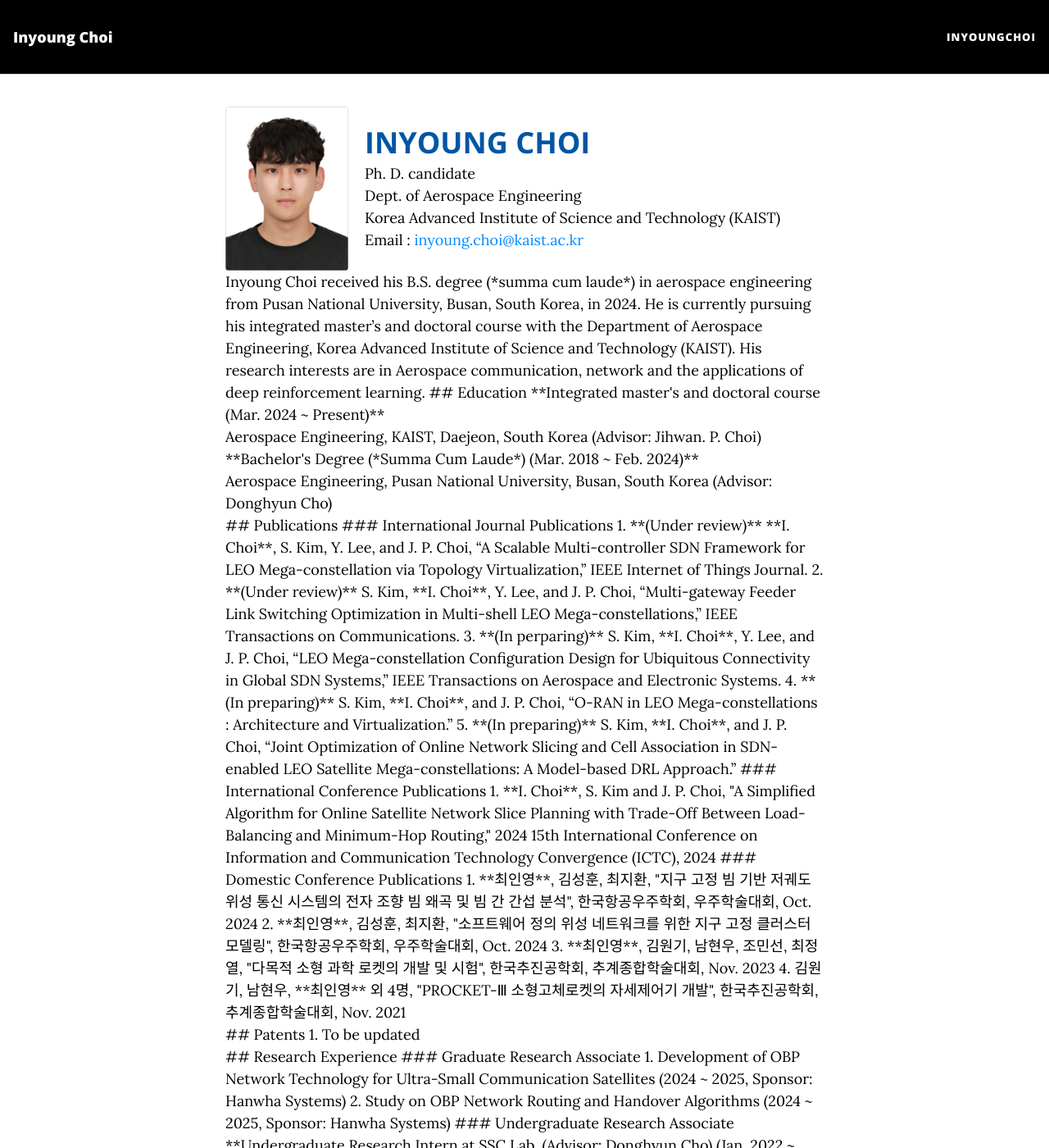
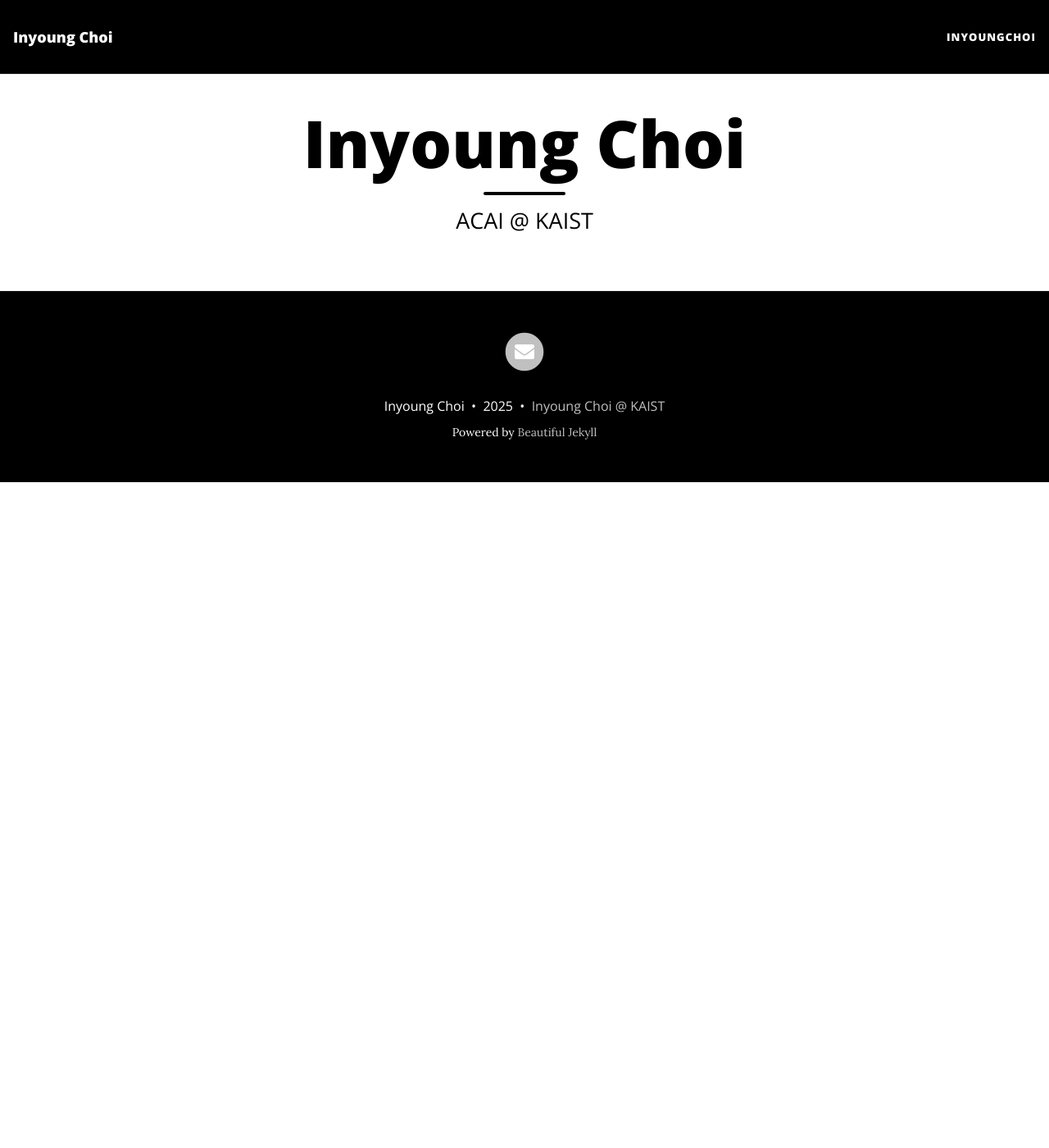
Before and after one commit to InyoungChoi-acai/InyoungChoi-acai.github.io, a Jekyll site: the page built from index.html, in a window 1280 px wide and 1400 px high. Shown: the whole window at 82% size. Built offline with Jekyll 4.4.1, drawn with Linux system fonts in a browser that asks for light colours; nearby versions of some CDN libraries; the list of posts is cut into pages by our own code; some of the changed text lies outside the part shown.

Commit message:
Update index.html

```diff
--- a/index.html
+++ b/index.html
@@ -1,108 +1,5 @@
 ---
 layout: home
+title: Inyoung Choi
+subtitle: ACAI @ KAIST
 ---
-
-<div style="display: flex; align-items: center; gap: 20px;">
-
-  <img src="/assets/img/최인영.jpg" alt="Choi, Inyoung" style="width: 150px; height: 200px; border-radius: 4px;">
-
-  <div>
-    <h1 style="color: #0056A4; font-weight: bold; margin: 0;">INYOUNG CHOI</h1>
-    <p style="margin: 4px 0 0 0;">
-      Ph. D. candidate<br>
-      Dept. of Aerospace Engineering<br>
-      Korea Advanced Institute of Science and Technology (KAIST)<br>
-      Email : <a href="mailto:inyoung.choi@kaist.ac.kr">inyoung.choi@kaist.ac.kr</a>
-    </p>
-  </div>
-
-</div>
-
-Inyoung Choi received his B.S. degree (*summa cum laude*) in aerospace engineering from Pusan National University, Busan, South Korea, in 2024. He is currently pursuing his integrated master’s and doctoral course with the Department of Aerospace Engineering, Korea Advanced Institute of Science and Technology (KAIST). His research interests are in Aerospace communication, network and the applications of deep reinforcement learning.
-
-
-## Education
- **Integrated master's and doctoral course (Mar. 2024 ~ Present)**<br>
- Aerospace Engineering, KAIST, Daejeon, South Korea (Advisor: Jihwan. P. Choi)<br>
-
- **Bachelor's Degree (*Summa Cum Laude*) (Mar. 2018 ~ Feb. 2024)**<br>
- Aerospace Engineering, Pusan National University, Busan, South Korea (Advisor: Donghyun Cho)
-
-<br>
-
-## Publications
-### International Journal Publications
-  1. **(Under review)** **I. Choi**, S. Kim, Y. Lee, and J. P. Choi, “A Scalable Multi-controller SDN Framework for LEO Mega-constellation via Topology Virtualization,” IEEE Internet of Things Journal.
-
-  2. **(Under review)** S. Kim, **I. Choi**, Y. Lee, and J. P. Choi, “Multi-gateway Feeder Link Switching Optimization in Multi-shell LEO Mega-constellations,”  IEEE Transactions on Communications.
-
-  3. **(In perparing)** S. Kim, **I. Choi**, Y. Lee, and J. P. Choi, “LEO Mega-constellation Configuration Design for Ubiquitous Connectivity in Global SDN Systems,” IEEE Transactions on Aerospace and Electronic Systems.
-
-  4. **(In preparing)** S. Kim, **I. Choi**, and J. P. Choi, “O-RAN in LEO Mega-constellations : Architecture and Virtualization.”
-
-  5. **(In preparing)** S. Kim, **I. Choi**, and J. P. Choi, “Joint Optimization of Online Network Slicing and Cell Association in SDN-enabled LEO Satellite Mega-constellations: A Model-based DRL Approach.”
-
-### International Conference Publications
-  1. **I. Choi**, S. Kim and J. P. Choi, "A Simplified Algorithm for Online Satellite Network Slice Planning with Trade-Off Between Load-Balancing and Minimum-Hop Routing," 2024 15th International Conference on Information and Communication Technology Convergence (ICTC), 2024
-
-### Domestic Conference Publications
-  1. **최인영**, 김성훈, 최지환, "지구 고정 빔 기반 저궤도 위성 통신 시스템의 전자 조향 빔 왜곡 및 빔 간 간섭 분석", 한국항공우주학회, 우주학술대회, Oct. 2024
-  2. **최인영**, 김성훈, 최지환, "소프트웨어 정의 위성 네트워크를 위한 지구 고정 클러스터 모델링", 한국항공우주학회, 우주학술대회, Oct. 2024
-  3. **최인영**, 김원기, 남현우, 조민선, 최정열, "다목적 소형 과학 로켓의 개발 및 시험", 한국추진공학회, 추계종합학술대회, Nov. 2023
-  4. 김원기, 남현우, **최인영** 외 4명, "PROCKET-Ⅲ 소형고체로켓의 자세제어기 개발", 한국추진공학회, 추계종합학술대회, Nov. 2021
-
-<br>
-
-## Patents
-1. To be updated
-
-<br>
-
-## Research Experience
-### Graduate Research Associate
- 1. Development of OBP Network Technology for Ultra-Small Communication Satellites  (2024 ~ 2025, Sponsor: Hanwha Systems)
- 2. Study on OBP Network Routing and Handover Algorithms (2024 ~ 2025, Sponsor: Hanwha Systems)
-
-### Undergraduate Research Associate
-**Undergraduate Research Intern at SSC Lab. (Advisor: Donghyun Cho) (Jan. 2022 ~ Jan. 2024)**
- 1. Research for Advancing Technologies of Reusable Uncrewed Space Vehicles (Jan. 2023 ~ Dec. 2023) <br>
-   : Developed a dynamic simulator by using dual quaternion
- 2. Study on the Relative Dynamics for Rendezvous Optimization Mission (Jan. 2023 ~ Dec. 2023) <br>
-   : Developed a rendezvous trajectory optimization algorithm using Trajectory Correction Maneuver (TCM)
- 3. Study on the Satellite’s Attitude Control (Jul. 2022 ~ Dec. 2023) <br>
-   : Designed the satellite’s ADCS simulator based on Simulink and MATLAB
-
-**Solid-propellant Based Retro Rocket Development (Jan. 2021 ~ Dec. 2021)**
-  1. Developed a PD controller and thrust vector control system using Arduino
-  2. Designed a ground station GUI using the Processing programming language
-  3. Established the flight S/W for a scientific rocket
-
-<br>
-
-## Honors and Awards
-  1. **Participation prize**, The Korean Society of Aeronautics and Space Science (June. 2023)<br>
-  : Student Paper Competition, Aerospace science competition for undergraduate students
-
-  2. **Outstanding** Presentation Paper Award, Korea Society of Propulsion Engineering (May. 2022)<br>
-  : Rocket Academic Competition, Aerospace Science Competition
-
-  3. **Gold medal**, Korea Aerospace Research Institute (Dec. 2021)<br>
-  : Rocket Academic Competition, Aerospace Science Competition
-
-  4. **Grand prize**, Ministerial of Science and ICT (Dec. 2021)<br>
-  : Rocket Launch Competition, Aerospace Science Competition
-
-<br>
-
-## Scholarship
-  1. **Hyunsong Educational & Cultural Foundation Scholarship (2025 ~ )**<br>
-  For 10 consecutive semesters, 10M KRW/semester
-
-  2. **Kim Young-Han Global Leader Scholarship (2024)**<br>
-  For 2 consecutive semesters, 2M KRW/semester
-
-  3. **Academic Excellence Scholarship (2018, 2019 ~ 2023)**<br>
-  For 6 undergraduate semesters
-
-  4. **National Science & Technology Scholarship (2023)**<br>
-  For 1 undergraduate semester
```
